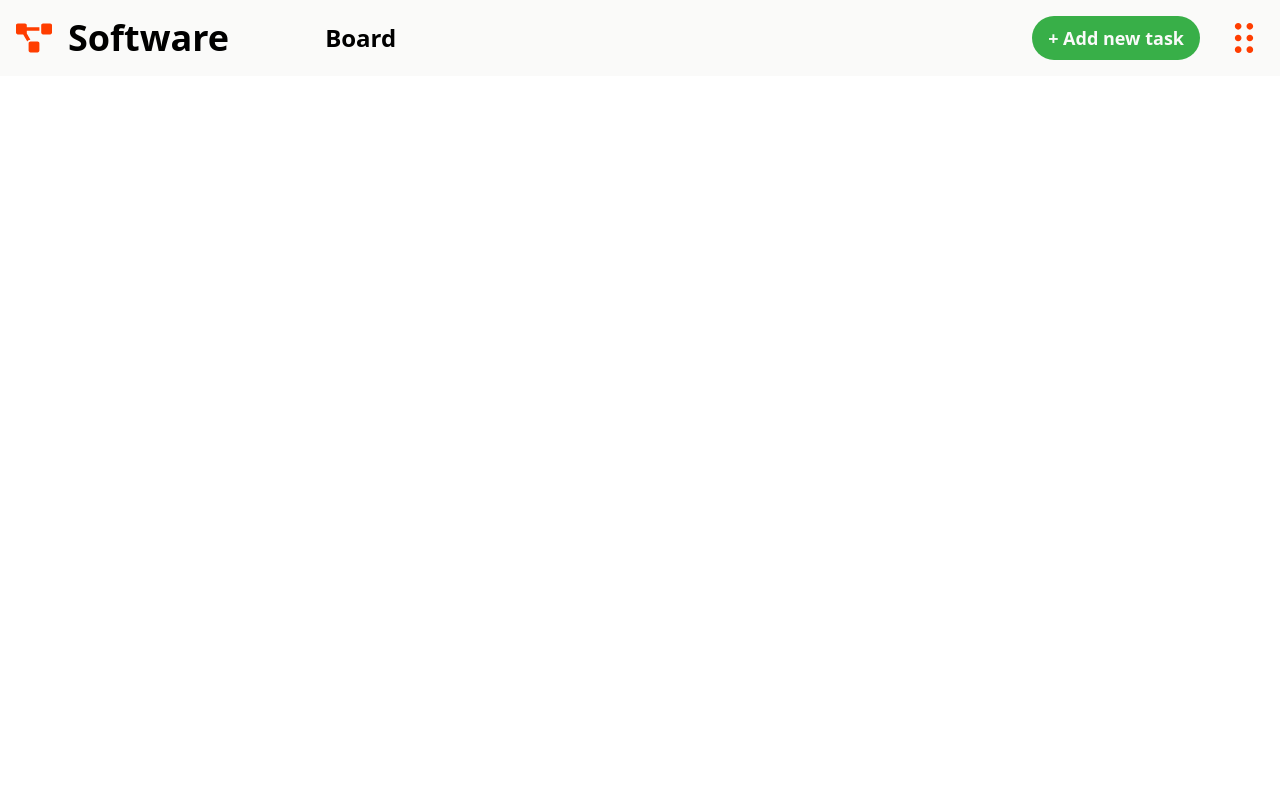
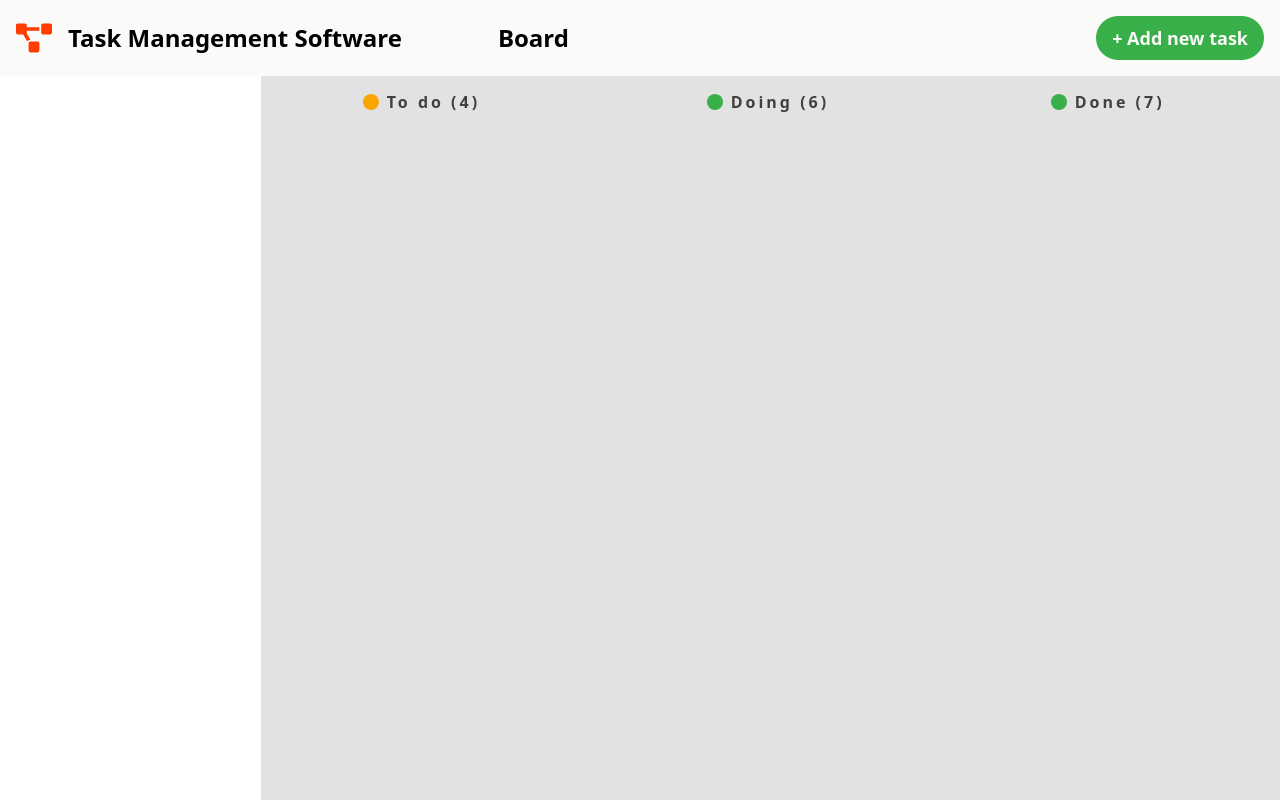
Before and after one commit to alexandru-posirca/Task-Management-Software, a React (Vite) app: page / in a window 1280 px wide. Built offline with nearby package versions, Linux system fonts and the light colour scheme.

Commit message:
Display list of columns board & sidebar

```diff
--- a/package.json
+++ b/package.json
@@ -12,6 +12,7 @@
   "dependencies": {
     "@headlessui/react": "^2.0.4",
     "@reduxjs/toolkit": "^2.2.5",
+    "lodash": "^4.17.21",
     "react": "^18.2.0",
     "react-dom": "^18.2.0",
     "react-redux": "^9.1.2",
--- a/src/components/BoardDropDown.jsx
+++ b/src/components/BoardDropDown.jsx
@@ -21,7 +21,7 @@ function BoardDropDown({ setActiveDropDown }) {
 
   return (
     <div
-      className="py-10 px-6 absolute left-0 right-0 bottom-[-100vh] top-[73px] bg-gray-100"
+      className="py-10 px-6 absolute left-0 right-0 bottom-[-100vh] top-[72px] bg-gray-100"
       onClick={(e) => {
         if (e.target !== e.currentTarget) {
           return;
--- /dev/null
+++ b/src/components/Column.jsx
@@ -0,0 +1,41 @@
+import { shuffle } from "lodash"
+import { useEffect, useState } from "react"
+import { useDispatch, useSelector } from "react-redux"
+
+function Column({ colIndex }) {
+
+  const colors = [
+    'bg-orange-300',
+    'bg-gray-400',
+    'bg-cyan-500',
+    'bg-orange-300',
+    'bg-orange-500',
+    'bg-green-300',
+    'bg-green-500'
+  ]
+
+  const [color, setColor] = useState(null)
+
+  const dispatch = useDispatch()
+  const boards = useSelector(state => state.boards)
+  const board = boards.find(board => board.statusActive)
+  const col = board.columnsList.find((col, i) => i === colIndex)
+
+  useEffect(() => {
+    setColor(shuffle(colors).pop())
+  }, [dispatch])
+
+  return (
+    <div
+    className="min-w-[280px] mx-5 scrollbar-hide pt-[90px]">
+      <p
+      className="flex items-center gap-2 tracking-widest text-gray-400 font-semibold md:tracking-[3px]"
+      >
+        <span className={`size-4 rounded-full ${color}`}></span>
+        {col.titleColumn} ({col.tasksList.length})
+      </p>
+    </div>
+  )
+}
+
+export default Column
--- a/src/components/Content.jsx
+++ b/src/components/Content.jsx
@@ -1,6 +1,53 @@
+import { useEffect, useState } from "react"
+import Sidebar from "./Sidebar"
+import { useSelector } from "react-redux"
+import Column from "./Column"
+
 function Content() {
+
+  const [windowSize, setWindowSize] = useState(
+    [
+      window.innerWidth,
+      window.innerHeight
+    ]
+  )
+
+  const [sidebarActive, setSidebarActive] = useState(true)
+
+  const boards = useSelector((state) => state.boards)
+  const board = boards.find((board) => board.statusActive)
+  const columns = board.columnsList
+
+
+  useEffect(() => {
+    const handleResizeWindow = () => {
+      setWindowSize([window.innerWidth, window. innerHeight])
+    }
+
+    window.addEventListener("resize", handleResizeWindow)
+
+    return () => {
+      window.removeEventListener("resize", handleResizeWindow)
+    }
+  }, [])
+
   return (
-    <div>Content</div>
+    <div
+    className={windowSize[0] >= 768 && sidebarActive ? 'bg-gray-100 overflow-x-scroll h-screen scrollbar-hide flex gap-6 dark:bg-gray-500 ml-[261px]' : 'bg-gray-100 overflow-x-scroll h-screen scrollbar-hide flex gap-6 dark:bg-gray-500'}
+    >
+      {
+        windowSize[0] >= 768 && (
+          <Sidebar/>
+        )
+      }
+
+      {
+        columns.map((col, index) => (
+          <Column key={index} colIndex={index}/>
+        ))
+      }
+
+    </div>
   )
 }
 
--- a/src/components/Header.jsx
+++ b/src/components/Header.jsx
@@ -14,8 +14,8 @@ function Header() {
       <header className='flex justify-between dark:text-white-main items-center'>
         <div className='flex items-center space-x-2 md:space-x-4'>
           <svg xmlns="http://www.w3.org/2000/svg" width="36" height="36" viewBox="0 0 640 512"><path fill="#ff3d00" d="M384 320H256c-17.67 0-32 14.33-32 32v128c0 17.67 14.33 32 32 32h128c17.67 0 32-14.33 32-32V352c0-17.67-14.33-32-32-32M192 32c0-17.67-14.33-32-32-32H32C14.33 0 0 14.33 0 32v128c0 17.67 14.33 32 32 32h95.72l73.16 128.04C211.98 300.98 232.4 288 256 288h.28L192 175.51V128h224V64H192zM608 0H480c-17.67 0-32 14.33-32 32v128c0 17.67 14.33 32 32 32h128c17.67 0 32-14.33 32-32V32c0-17.67-14.33-32-32-32"></path></svg>
-          <h3 className='hidden md:inline-block font-bold md:text-4xl'>
-            Software
+          <h3 className='hidden md:inline-block font-bold md:text-2xl'>
+            Task Management Software
           </h3>
           <div className='flex items-center'>
             <h3 className='truncate max-w-[200px] md:text-2xl text-xl font-bold md:ml-20'>
@@ -36,7 +36,6 @@ function Header() {
             className='button py-1 px-3 md:hidden'>
               +
             </button>
-            <svg xmlns="http://www.w3.org/2000/svg" width="40" height="40" viewBox="0 0 24 24"><path fill="#ff3d00" d="M8.5 17c-1.1 0-2 .9-2 2s.9 2 2 2s2-.9 2-2s-.9-2-2-2m7-10c1.1 0 2-.9 2-2s-.9-2-2-2s-2 .9-2 2s.9 2 2 2m-7 3c-1.1 0-2 .9-2 2s.9 2 2 2s2-.9 2-2s-.9-2-2-2m7 0c-1.1 0-2 .9-2 2s.9 2 2 2s2-.9 2-2s-.9-2-2-2m0 7c-1.1 0-2 .9-2 2s.9 2 2 2s2-.9 2-2s-.9-2-2-2m-7-14c-1.1 0-2 .9-2 2s.9 2 2 2s2-.9 2-2s-.9-2-2-2"></path></svg>
         </div>
       </header>
 
--- /dev/null
+++ b/src/components/Sidebar.jsx
@@ -0,0 +1,9 @@
+function Sidebar() {
+  return (
+    <div>
+      Sidebar content
+    </div>
+  )
+}
+
+export default Sidebar
```
Also changed, not shown: 1 other file (tests, documents, lock files or other folders).
